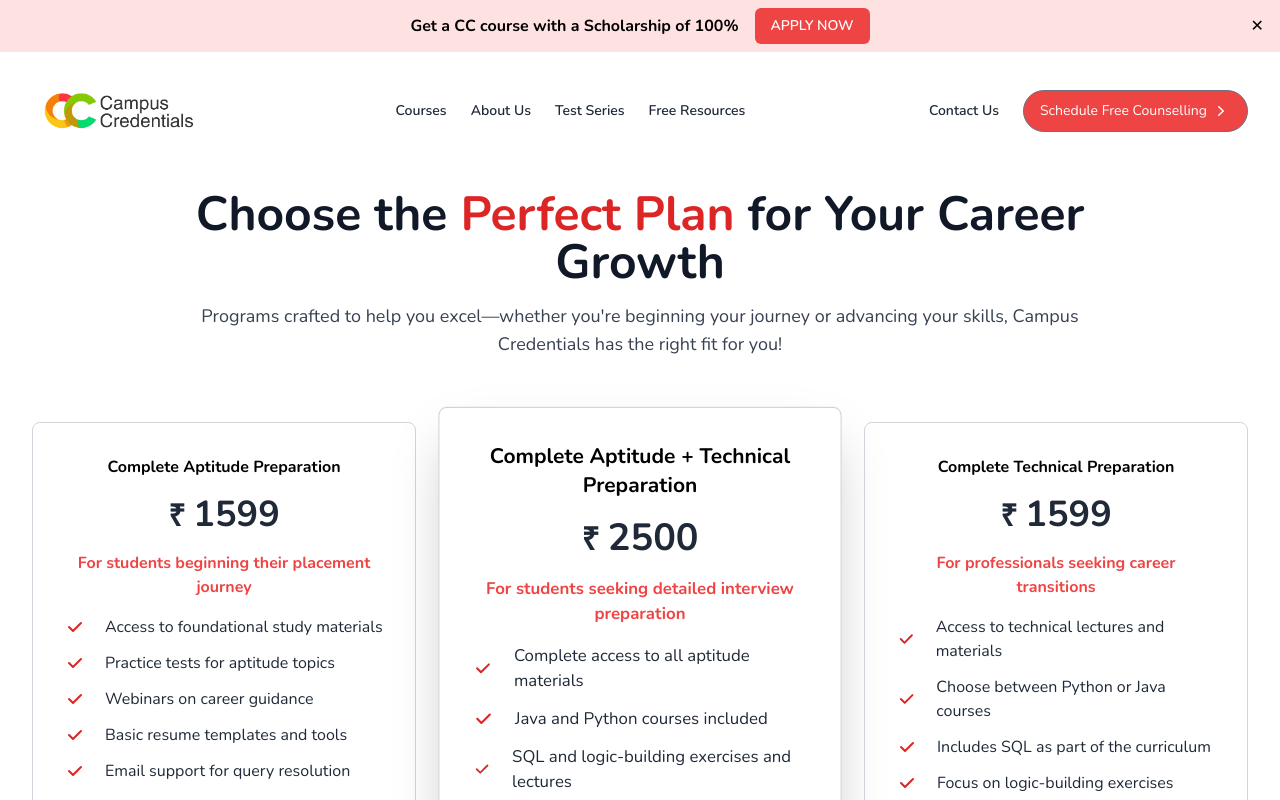
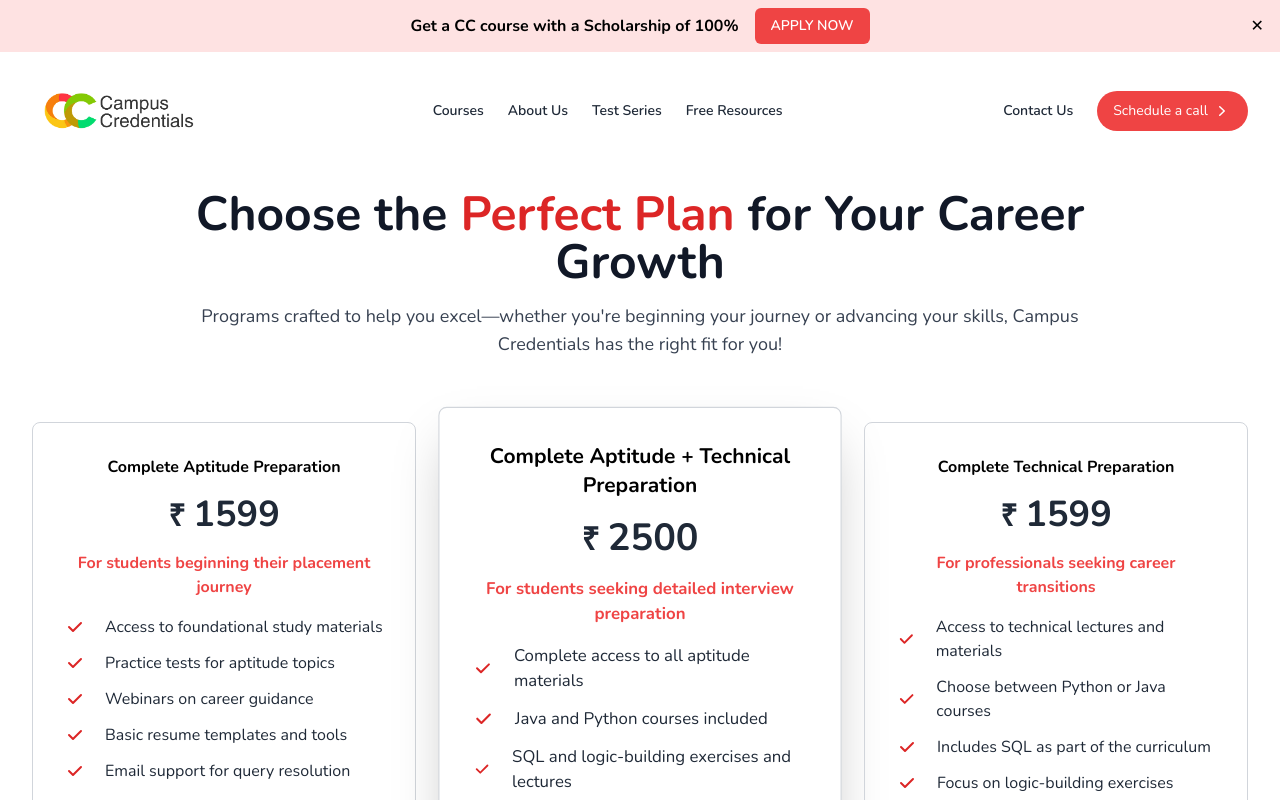
Before and after one commit to sudarsonhalder/Campus-Credentials-Official-Website, a Next.js app: page / in a window 1280 px wide. Shown: the top 800 px of the page. Built offline with nearby package versions, Linux system fonts and the light colour scheme.

Commit message:
Update Navbar.jsx

```diff
--- a/components/ui/Navbar/Navbar.jsx
+++ b/components/ui/Navbar/Navbar.jsx
@@ -89,8 +89,8 @@ const Navbar = () => {
                         <div className="gap-x-6 items-center justify-end mt-6 space-y-6 md:flex md:space-y-0 md:mt-0">
                             <Link href="/contact" className="block hover:text-gray-800 font-semibold">
 Contact Us                            </Link>
-                            <NavLink href="" className="flex items-center justify-center gap-x-1 text-sm text-white font-medium bg-red-500 border border-gray-500 active:bg-gray-900 md:inline-flex">
-                         Schedule Free Counselling
+                            <NavLink href="" className="flex items-center justify-center gap-x-1 text-sm text-white font-medium bg-red-500 active:bg-gray-900 md:inline-flex">
+                         Schedule a call
                                 <svg xmlns="http://www.w3.org/2000/svg" viewBox="0 0 20 20" fill="currentColor" className="w-5 h-5">
                                     <path fillRule="evenodd" d="M7.21 14.77a.75.75 0 01.02-1.06L11.168 10 7.23 6.29a.75.75 0 111.04-1.08l4.5 4.25a.75.75 0 010 1.08l-4.5 4.25a.75.75 0 01-1.06-.02z" clipRule="evenodd" />
                                 </svg>
```
